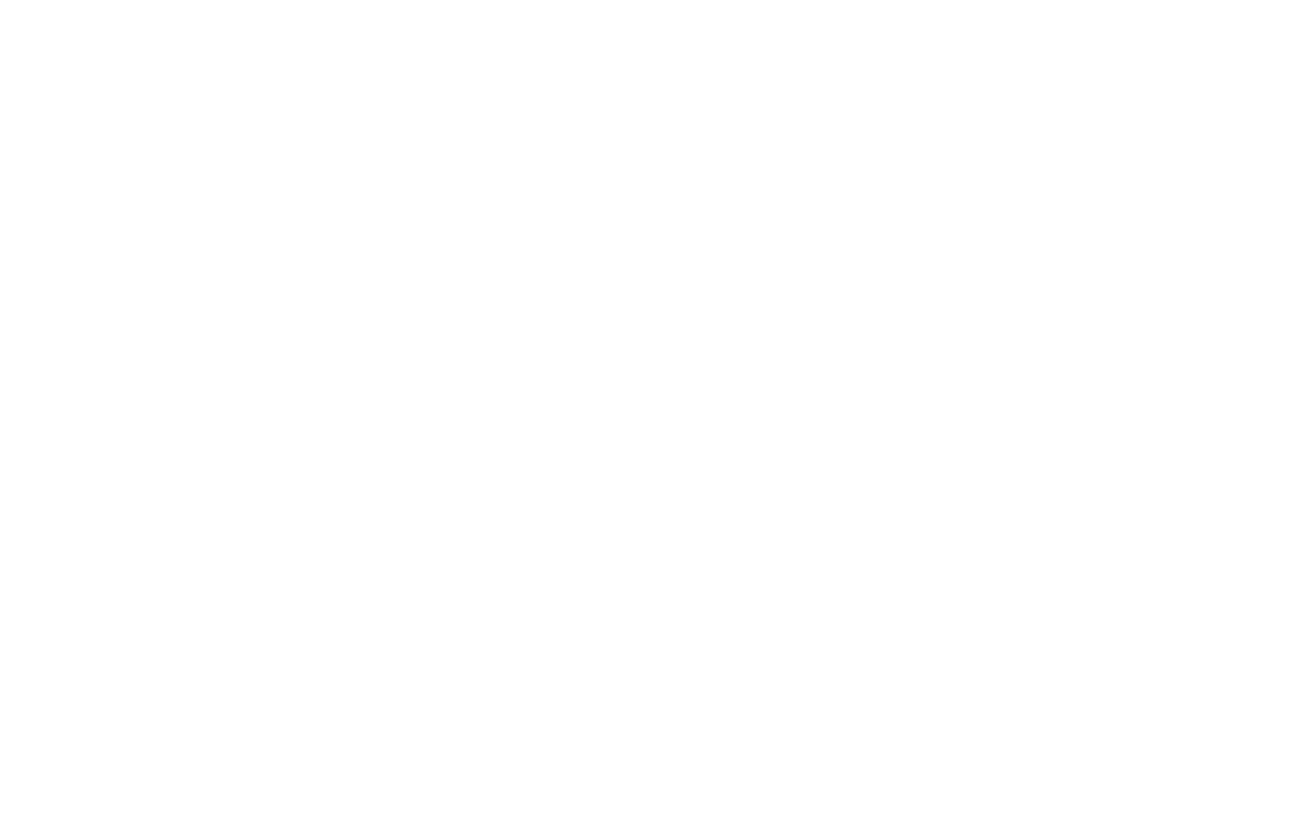
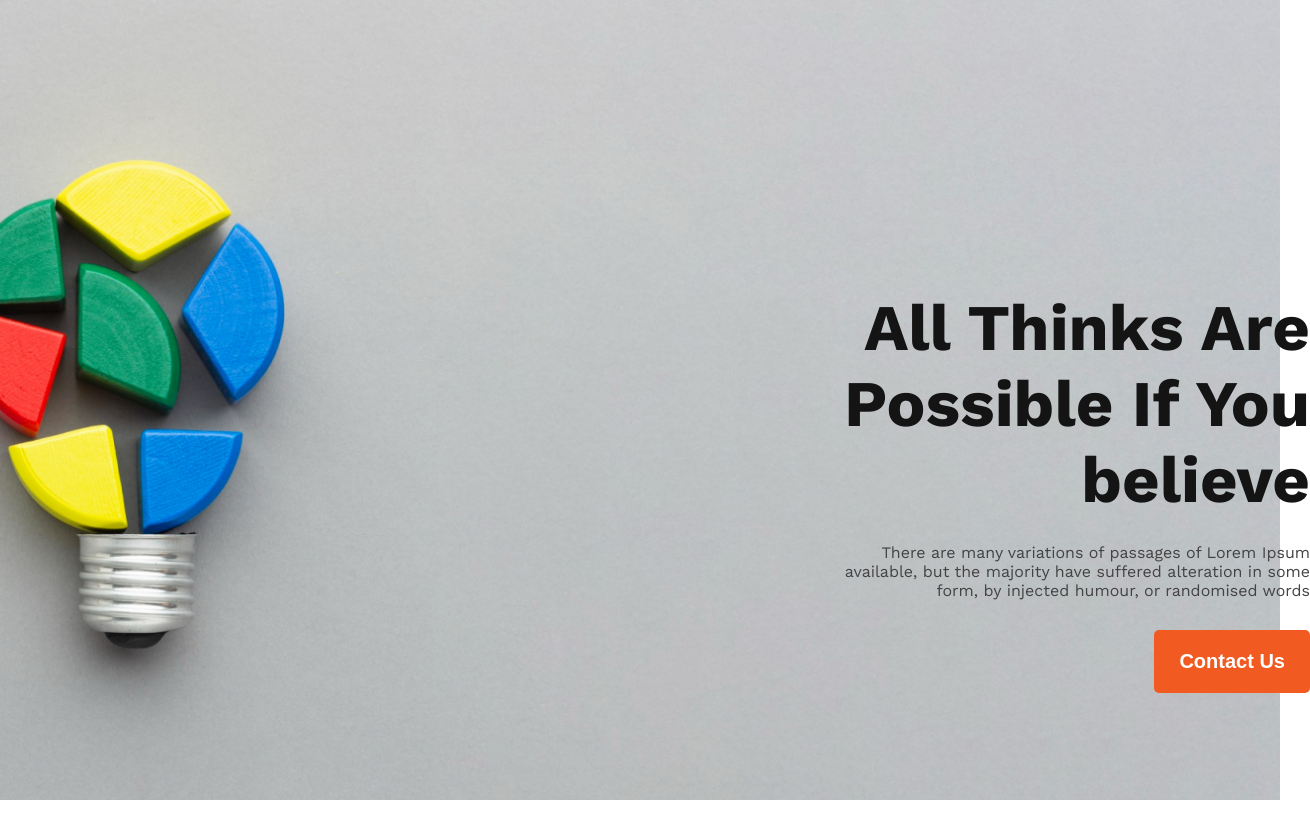
Before and after one commit to asrafulislamwd/new-year-me, a plain HTML site: page index.html in a window 1280 px wide. Shown: the whole page, 1310 px wide, since content can reach past the window. Before the commit the page ends 800 px from the top, so only its background shows below. Drawn offline with nearby package versions, Linux system fonts and the light colour scheme.

Commit message:
header complite

```diff
--- a/css/style.css
+++ b/css/style.css
@@ -0,0 +1,69 @@
+*
+{
+    padding: 0;
+    margin: 0;
+}
+
+body
+{
+    font-family: 'Work Sans', sans-serif;
+}
+
+.header-banner
+{
+    background-image: url(../images/banner/banner2.png);
+    background-repeat: no-repeat;
+    background-position: center;
+    background-size: cover;
+    height: 100vh;
+}
+
+.comon-container
+{
+    width: 1310px;
+    margin: auto;
+}
+
+.header-title
+{
+    padding: 165px 0px;
+    text-align: right;
+}
+.header-title h1
+{
+    font-size: 65px;
+    font-weight: bold;
+    padding: 125px 0px 25px 0px;
+    color: #151414;
+}
+
+.header-title p
+{
+    font-size: 16px;
+    font-weight: 400;
+    padding-bottom: 30px;
+    color: #444343;
+}
+
+.btn-prymari
+{
+    border: 0;
+    border-radius: 5px;
+    padding: 20px 25px;
+    background-color: #F15B22;
+    font-size: 20px;
+    font-weight: 600;
+    color: #fff;
+}
+
+
+
+
+/* media screen */
+
+@media screen and (max-width: 576px) {
+    .header-title
+    {
+        text-align: left;
+    }
+}
--- a/index.html
+++ b/index.html
@@ -1,11 +1,34 @@
 <!DOCTYPE html>
 <html lang="en">
+
 <head>
     <meta charset="UTF-8">
     <meta name="viewport" content="width=device-width, initial-scale=1.0">
     <title>Document</title>
+    <link rel="preconnect" href="https://fonts.googleapis.com">
+    <link rel="preconnect" href="https://fonts.gstatic.com" crossorigin>
+    <link href="https://fonts.googleapis.com/css2?family=Work+Sans:wght@400;500;700&display=swap" rel="stylesheet">
+    <link rel="stylesheet" href="css/style.css">
 </head>
+
 <body>
+    <!------header------>
+    <header>
+        <div class="header-banner">
+            <div class="comon-container">
+                <div class="header-title">
+                    <h1>All Thinks Are <br> Possible If You <br> believe</h1>
+                    <p>There are many variations of passages of Lorem Ipsum <br> available, but the majority have suffered
+                        alteration in some <br> form, by injected humour, or randomised words</p>
+                    <button type="button" class="btn-prymari">Contact Us</button>
+                </div>
+            </div>
+        </div>
+    </header>
+    <!----- main --- -->
+    <main></main>
+    <!-- footer -->
+    <footer></footer>
+</body>
 
-</body>
 </html>
```
Also changed, not shown: images/banner/banner1.png (added), images/banner/banner2.png (added), images/banner/banner3.png (added), images/banner/onu-advance.jpg (added), images/gradient1.png (added), images/gradient2.png (added), images/gradient3.png (added), images/icons/ecom.png (added), images/icons/fb.png (added), images/icons/js.png (added), images/icons/smoke.png (added), images/icons/twitter.png (added), images/icons/web.png (added), images/icons/youtube.png (added), 2 more files.
